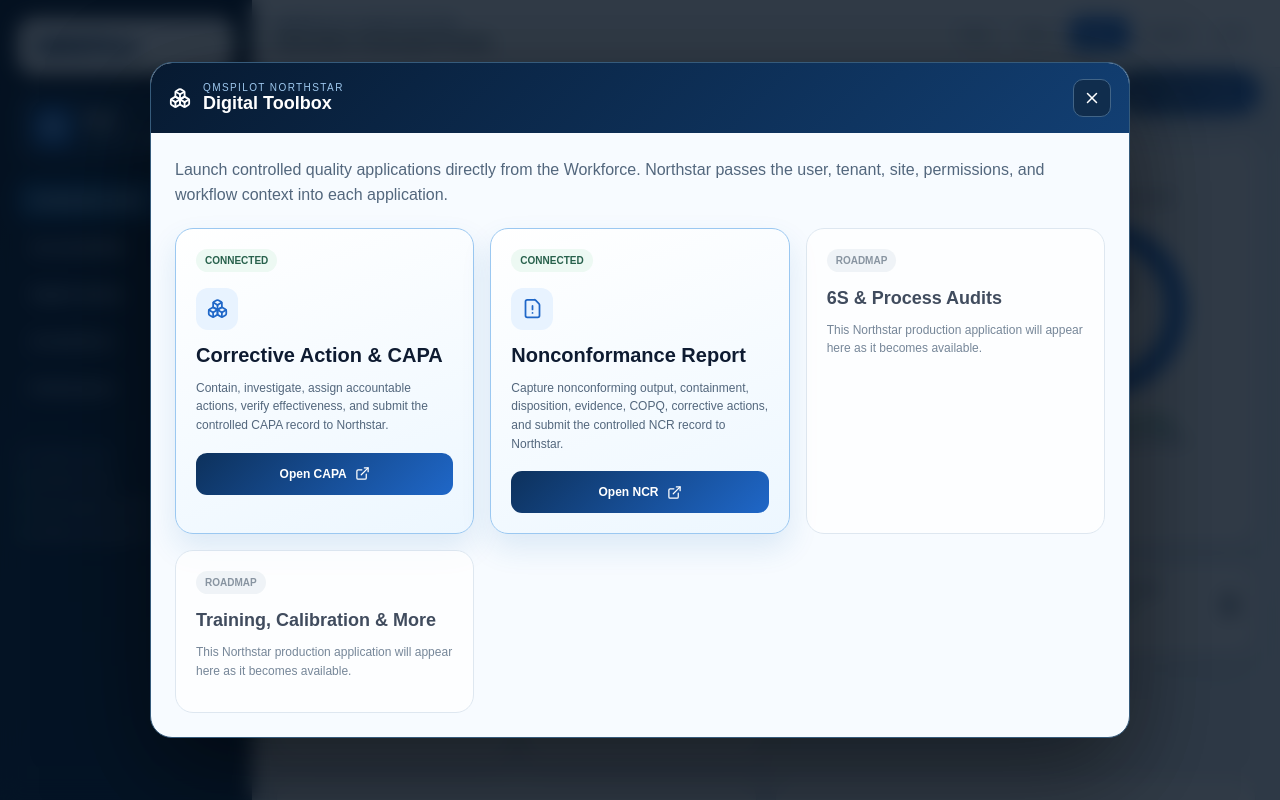
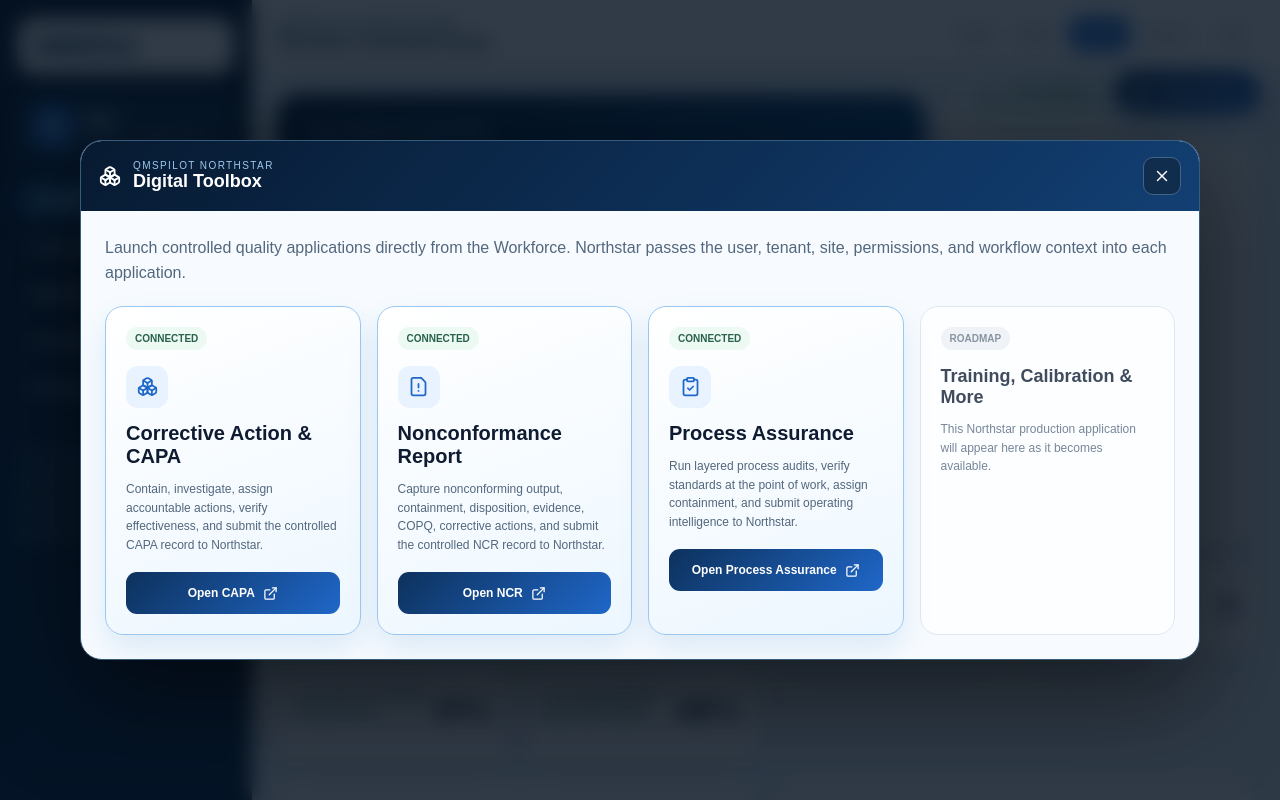
Before and after one commit to qmspilot-bit/QMSPilot-Workforce, a Next.js app: page / in a window 1280 px wide. Both pictures are taken after a click on the button "Digital Toolbox". Shown: the top 800 px of the page. Built offline with nearby package versions, Linux system fonts and the light colour scheme; no server answers.

Commit message:
Connect Process Assurance to Northstar toolbox

```diff
--- a/components/northstar-toolbox-launcher.tsx
+++ b/components/northstar-toolbox-launcher.tsx
@@ -1,6 +1,6 @@
 "use client";
 
-import { Boxes, ExternalLink, FileWarning, X } from "lucide-react";
+import { Boxes, ClipboardCheck, ExternalLink, FileWarning, X } from "lucide-react";
 import { useEffect, useState, type ReactNode } from "react";
 
 const CAPA_URL = process.env.NEXT_PUBLIC_CAPA_APP_URL ||
@@ -28,14 +28,14 @@
     }
   }
 
-  const connectedCard = (title: string, description: string, href: string, icon: ReactNode) => (
+  const connectedCard = (title: string, description: string, href: string, icon: ReactNode, actionLabel: string) => (
     <article style={{ padding: 20, border: "1px solid #9bc8f1", borderRadius: 18, background: "linear-gradient(160deg,#fff,#edf7ff)", boxShadow: "0 14px 30px rgba(25,107,181,.12)" }}>
       <div style={{ display: "inline-flex", padding: "6px 9px", borderRadius: 999, color: "#28614c", background: "#edf9f3", fontSize: 10, fontWeight: 850 }}>CONNECTED</div>
       <div style={{ width: 42, height: 42, display: "grid", placeItems: "center", marginTop: 16, borderRadius: 12, color: "#1f67c8", background: "#e8f3ff" }}>{icon}</div>
       <h3 style={{ margin: "14px 0 8px", color: "#0e1b31", fontSize: 20 }}>{title}</h3>
       <p style={{ color: "#53677d", fontSize: 12, lineHeight: 1.55 }}>{description}</p>
       <a href={href} style={{ marginTop: 18, minHeight: 42, display: "flex", alignItems: "center", justifyContent: "center", gap: 8, borderRadius: 11, color: "white", background: "linear-gradient(135deg,#0d315c,#1f67c8)", fontSize: 12, fontWeight: 850, textDecoration: "none" }}>
-        Open {title.includes("CAPA") ? "CAPA" : "NCR"} <ExternalLink size={15}/>
+        {actionLabel} <ExternalLink size={15}/>
       </a>
     </article>
   );
@@ -61,7 +61,7 @@
 
       {open && (
         <div role="dialog" aria-modal="true" aria-label="Northstar Digital Toolbox" style={{ position: "fixed", inset: 0, zIndex: 500, display: "grid", placeItems: "center", padding: 18, background: "rgba(4,17,31,.82)", backdropFilter: "blur(10px)" }}>
-          <div style={{ width: "min(980px,100%)", maxHeight: "92vh", overflow: "auto", border: "1px solid #365b7b", borderRadius: 22, background: "#f7fbff", boxShadow: "0 35px 100px rgba(0,0,0,.5)" }}>
+          <div style={{ width: "min(1120px,100%)", maxHeight: "92vh", overflow: "auto", border: "1px solid #365b7b", borderRadius: 22, background: "#f7fbff", boxShadow: "0 35px 100px rgba(0,0,0,.5)" }}>
             <header style={{ position: "sticky", top: 0, zIndex: 2, display: "flex", alignItems: "center", gap: 12, padding: "16px 18px", color: "white", background: "linear-gradient(135deg,#071a31,#123f73)" }}>
               <Boxes size={22} />
               <div style={{ marginRight: "auto" }}>
@@ -82,15 +82,24 @@
                   "Contain, investigate, assign accountable actions, verify effectiveness, and submit the controlled CAPA record to Northstar.",
                   CAPA_URL,
                   <Boxes size={21} />,
+                  "Open CAPA",
                 )}
                 {connectedCard(
                   "Nonconformance Report",
                   "Capture nonconforming output, containment, disposition, evidence, COPQ, corrective actions, and submit the controlled NCR record to Northstar.",
                   "/tools/ncr",
                   <FileWarning size={21} />,
+                  "Open NCR",
+                )}
+                {connectedCard(
+                  "Process Assurance",
+                  "Run layered process audits, verify standards at the point of work, assign containment, and submit operating intelligence to Northstar.",
+                  "/tools/process-assurance",
+                  <ClipboardCheck size={21} />,
+                  "Open Process Assurance",
                 )}
 
-                {["6S & Process Audits", "Training, Calibration & More"].map((title) => (
+                {["Training, Calibration & More"].map((title) => (
                   <article key={title} style={{ padding: 20, border: "1px solid #d7e2ec", borderRadius: 18, background: "white", opacity: .78 }}>
                     <div style={{ display: "inline-flex", padding: "6px 9px", borderRadius: 999, color: "#6a7887", background: "#eef2f5", fontSize: 10, fontWeight: 850 }}>ROADMAP</div>
                     <h3 style={{ margin: "16px 0 8px", color: "#0e1b31", fontSize: 18 }}>{title}</h3>
```
